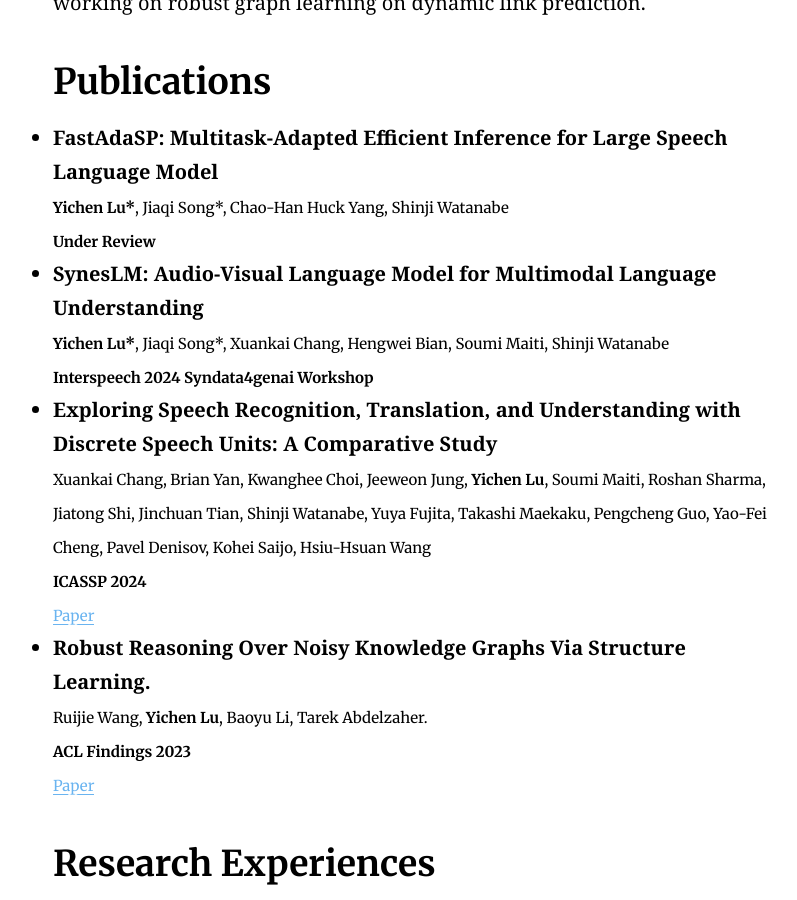
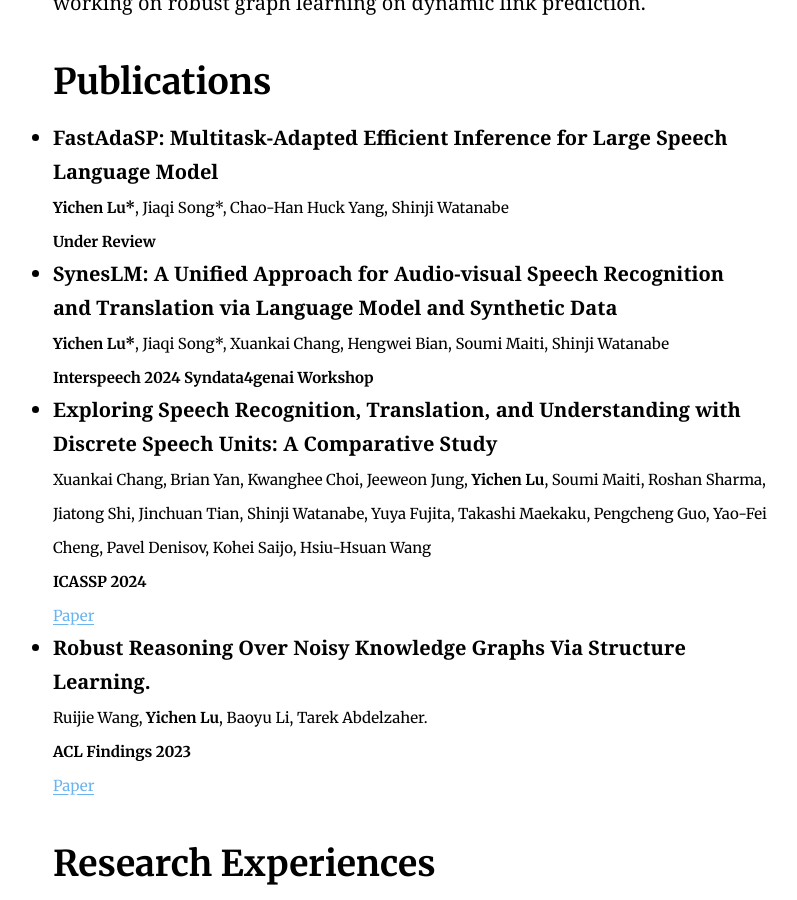
Before and after one commit to yichen14/yichen14.github.io, a Jekyll site: the page built from index.md, in a window 1280 px wide and 900 px high, scrolled down 1760 px. Shown: the whole window, without its empty margins (230-1027 px from the left). Built offline with Jekyll 4.4.1, drawn with Linux system fonts in a browser that asks for light colours.

Commit message:
Update index.md

```diff
--- a/index.md
+++ b/index.md
@@ -29,7 +29,7 @@ My research interests are centered around **Multimodal Large Language Models(MLL
   - **FastAdaSP: Multitask-Adapted Efficient Inference for Large Speech Language Model**
     <small>**Yichen Lu\***, Jiaqi Song\*, Chao-Han Huck Yang, Shinji Watanabe<small>
     <small> **Under Review** <small>
-  - **SynesLM: Audio-Visual Language Model for Multimodal Language Understanding**
+  - **SynesLM: A Unified Approach for Audio-visual Speech Recognition and Translation via Language Model and Synthetic Data**
     <small>**Yichen Lu\***, Jiaqi Song\*, Xuankai Chang, Hengwei Bian, Soumi Maiti, Shinji Watanabe<small>
     <small> **Interspeech 2024 Syndata4genai Workshop** <small>
   - **Exploring Speech Recognition, Translation, and Understanding with Discrete Speech Units: A Comparative Study**
```
